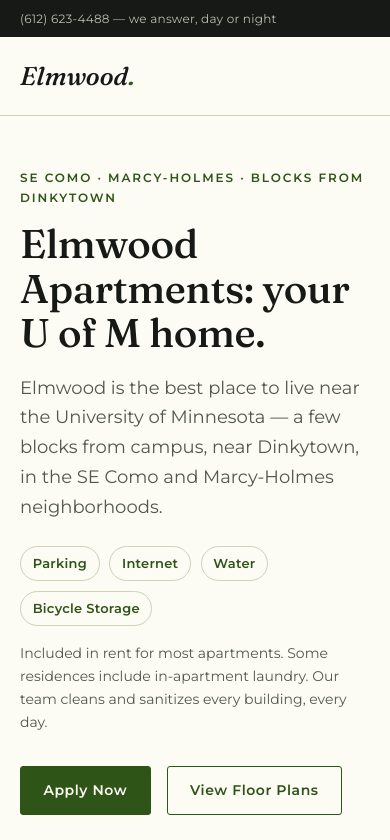
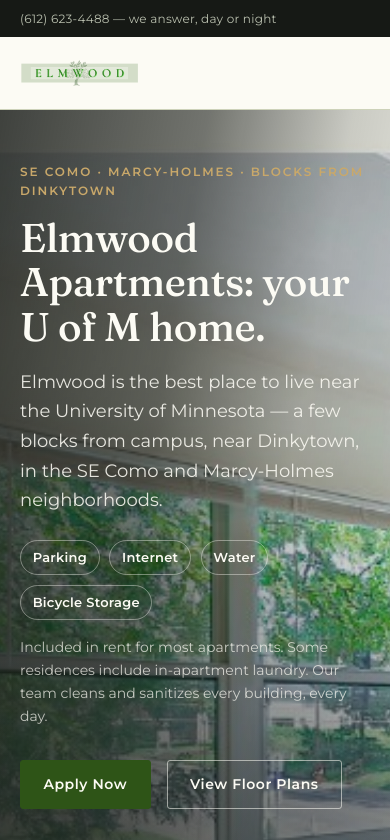
Before and after one commit to idkwhatimdoing101/Elmwood-Properties-Marketing-SIte, an Astro site: page / in a window 390 px wide. Shown: the top 840 px of the page. Built offline with nearby package versions, Linux system fonts and the light colour scheme; Astro itself is replaced by a stand-in of ours.

Commit message:
Replace default branding with real Elmwood logo, add full-bleed hero
Use the uploaded logo for the nav wordmark and a cropped leaf-sprig
detail for the favicon/apple-touch-icon (the full tree overlaps the
wordmark letters throughout, so no crop keeps both trunk and lettering
clean). Footer keeps the text wordmark since the logo PNGs have a
solid ivory background that wouldn't blend on the dark footer.

Rebuild the home hero as a full-bleed photo with the headline layered
on top via a scrim gradient, using a clean photo strip cropped from
the uploaded collage (the full collage's baked-in wordmark banner
clashed with the real on-page heading, so the hero pulls from the
photo-only rows instead). Image is eager/high-priority loaded since
it's the LCP element, real text stays in the DOM for SEO/crawlability,
and hero height is capped rather than full-viewport to keep content
reachable on mobile. Also add the full collage as the Open Graph
share image.

Co-Authored-By: Claude Sonnet 5 <noreply@anthropic.com>

```diff
--- a/astro.config.mjs
+++ b/astro.config.mjs
@@ -2,4 +2,6 @@
 import { defineConfig } from 'astro/config';
 
 // https://astro.build/config
-export default defineConfig({});
+export default defineConfig({
+  site: "https://elmwoodpropertiesmn.netlify.app",
+});
--- a/src/components/Nav.astro
+++ b/src/components/Nav.astro
@@ -1,4 +1,7 @@
 ---
+import { Image } from "astro:assets";
+import elmwoodLogo from "../assets/images/elmwood-logo.png";
+
 const links = [
   { href: "/", label: "Home" },
   { href: "/floor-plans", label: "Floor Plans" },
@@ -21,7 +24,7 @@ const current = Astro.url.pathname;
 <header class="nav">
   <div class="wrap nav__row">
     <a href="/" class="nav__brand">
-      Elmwood<span class="nav__brand-dot">.</span>
+      <Image src={elmwoodLogo} alt="Elmwood" class="nav__brand-img" widths={[280, 420]} sizes="(max-width: 40rem) 140px, 210px" />
     </a>
 
     <button
@@ -120,16 +123,19 @@ const current = Astro.url.pathname;
   }
 
   .nav__brand {
-    font-family: var(--font-display);
-    font-style: italic;
-    font-weight: 500;
-    font-size: 1.6rem;
-    text-decoration: none;
-    color: var(--color-charcoal);
+    display: flex;
+    align-items: center;
   }
 
-  .nav__brand-dot {
-    color: var(--color-forest);
+  .nav__brand-img {
+    height: 2.1rem;
+    width: auto;
+  }
+
+  @media (max-width: 56rem) {
+    .nav__brand-img {
+      height: 1.75rem;
+    }
   }
 
   .nav__toggle {
--- a/src/layouts/Layout.astro
+++ b/src/layouts/Layout.astro
@@ -9,6 +9,8 @@ interface Props {
 }
 
 const { title, description } = Astro.props;
+const ogImage = new URL("/images/elmwood-og.jpg", Astro.site ?? Astro.url);
+const pageUrl = new URL(Astro.url.pathname, Astro.site ?? Astro.url);
 ---
 
 <!doctype html>
@@ -16,11 +18,20 @@ const { title, description } = Astro.props;
   <head>
     <meta charset="utf-8" />
     <meta name="viewport" content="width=device-width, initial-scale=1" />
-    <link rel="icon" type="image/svg+xml" href="/favicon.svg" />
+    <link rel="icon" type="image/png" href="/favicon.png" />
+    <link rel="apple-touch-icon" href="/apple-touch-icon.png" />
     <meta name="generator" content={Astro.generator} />
 
     <title>{title} | Elmwood Apartments</title>
     <meta name="description" content={description} />
+
+    <meta property="og:type" content="website" />
+    <meta property="og:site_name" content="Elmwood Apartments" />
+    <meta property="og:title" content={`${title} | Elmwood Apartments`} />
+    <meta property="og:description" content={description} />
+    <meta property="og:image" content={ogImage} />
+    <meta property="og:url" content={pageUrl} />
+    <meta name="twitter:card" content="summary_large_image" />
 
     <link rel="preconnect" href="https://fonts.googleapis.com" />
     <link rel="preconnect" href="https://fonts.gstatic.com" crossorigin />
--- a/src/pages/index.astro
+++ b/src/pages/index.astro
@@ -1,7 +1,9 @@
 ---
+import { Image } from "astro:assets";
 import Layout from "../layouts/Layout.astro";
 import Divider from "../components/Divider.astro";
 import Photo from "../components/Photo.astro";
+import elmwoodHero from "../assets/images/elmwood-hero.jpg";
 
 const included = ["Parking", "Internet", "Water", "Bicycle Storage"];
 
@@ -34,8 +36,18 @@ const landmarks = [
   description="Elmwood Apartments — affordable, clean, secure student housing minutes from the University of Minnesota in SE Como and Marcy-Holmes."
 >
   <section class="hero">
-    <div class="wrap hero__grid">
-      <div class="hero__copy">
+    <Image
+      src={elmwoodHero}
+      alt="Elmwood apartment buildings and a sunlit interior near SE Como, Minneapolis"
+      class="hero__media"
+      widths={[640, 1000, 1600, 2000]}
+      sizes="100vw"
+      loading="eager"
+      fetchpriority="high"
+      style="position: absolute; inset: 0; width: 100%; height: 100%; object-fit: cover; object-position: center 35%; display: block; z-index: 0;"
+    />
+    <div class="hero__scrim"></div>
+    <div class="wrap hero__content">
       <p class="eyebrow">SE Como · Marcy-Holmes · Blocks from Dinkytown</p>
       <h1>Elmwood Apartments: your U of M home.</h1>
       <p class="lede">
@@ -51,10 +63,8 @@ const landmarks = [
       </p>
       <div class="hero__actions">
         <a href="/apply" class="btn btn-primary">Apply Now</a>
-          <a href="/floor-plans" class="btn btn-outline">View Floor Plans</a>
+        <a href="/floor-plans" class="btn btn-outline hero__btn-outline">View Floor Plans</a>
       </div>
-      </div>
-      <Photo label="Elmwood building exterior, SE Como" ratio="4 / 5" tone="forest" class="hero__photo" />
     </div>
   </section>
 
@@ -157,16 +167,47 @@ const landmarks = [
 </Layout>
 
 <style>
-  .hero__grid {
-    display: grid;
-    grid-template-columns: 1.1fr 0.9fr;
-    gap: clamp(2rem, 5vw, 4rem);
+  .hero {
+    position: relative;
+    display: flex;
     align-items: center;
-    padding-block: clamp(3rem, 6vw, 5.5rem);
+    min-height: clamp(30rem, 68vh, 40rem);
+    overflow: hidden;
+    color: var(--color-ivory);
   }
 
-  .hero__copy h1 {
+  .hero__scrim {
+    position: absolute;
+    inset: 0;
+    z-index: 1;
+    background: linear-gradient(
+      100deg,
+      rgba(22, 25, 21, 0.82) 0%,
+      rgba(22, 25, 21, 0.6) 40%,
+      rgba(22, 25, 21, 0.22) 68%,
+      rgba(22, 25, 21, 0.05) 100%
+    ),
+    linear-gradient(0deg, rgba(22, 25, 21, 0.55) 0%, rgba(22, 25, 21, 0) 45%);
+  }
+
+  .hero__content {
+    position: relative;
+    z-index: 2;
+    max-width: 34rem;
+    padding-block: clamp(3rem, 10vw, 6rem) clamp(3rem, 6vw, 4.5rem);
+  }
+
+  .hero__content .eyebrow {
+    color: var(--color-brass-light);
+  }
+
+  .hero__content h1 {
+    color: var(--color-ivory);
     margin-block: 0.9rem 1.1rem;
+  }
+
+  .hero__content .lede {
+    color: rgba(252, 251, 244, 0.88);
   }
 
   .hero__included {
@@ -181,15 +222,15 @@ const landmarks = [
     font-weight: 600;
     letter-spacing: 0.02em;
     padding: 0.45em 0.9em;
-    border: 1px solid var(--color-sage-line);
+    border: 1px solid rgba(252, 251, 244, 0.4);
     border-radius: 999px;
-    color: var(--color-forest);
+    color: var(--color-ivory);
   }
 
   .hero__note {
     margin-top: 1rem;
     font-size: 0.875rem;
-    color: var(--color-text-muted);
+    color: rgba(252, 251, 244, 0.72);
     max-width: 32em;
   }
 
@@ -198,6 +239,22 @@ const landmarks = [
     flex-wrap: wrap;
     gap: 1rem;
     margin-top: 2rem;
+  }
+
+  .hero__btn-outline {
+    color: var(--color-ivory);
+    border-color: rgba(252, 251, 244, 0.55);
+  }
+
+  .hero__btn-outline:hover {
+    background: rgba(252, 251, 244, 0.14);
+    color: var(--color-ivory);
+  }
+
+  @media (max-width: 30rem) {
+    .hero {
+      min-height: clamp(26rem, 72vh, 34rem);
+    }
   }
 
   .residences {
@@ -396,7 +453,6 @@ const landmarks = [
   }
 
   @media (max-width: 56rem) {
-    .hero__grid,
     .residences,
     .quality,
     .convenience,
@@ -404,10 +460,6 @@ const landmarks = [
       grid-template-columns: 1fr;
     }
 
-    .hero__photo {
-      order: -1;
-    }
-
     .security__list {
       grid-template-columns: 1fr;
     }
```
Also changed, not shown: public/apple-touch-icon.png (added), public/favicon.ico (deleted), public/favicon.png (added), public/favicon.svg (deleted), public/images/elmwood-og.jpg (added), src/assets/images/elmwood-collage.jpg (added), src/assets/images/elmwood-hero.jpg (added), src/assets/images/elmwood-logo.png (added), 1 other file. Lines whose indentation alone changed are shown as unchanged.
